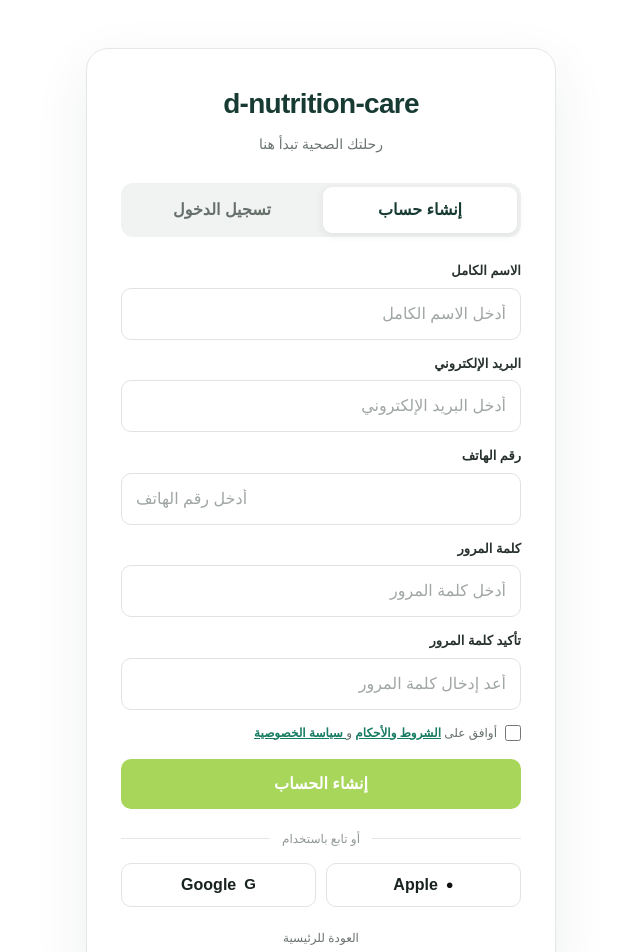
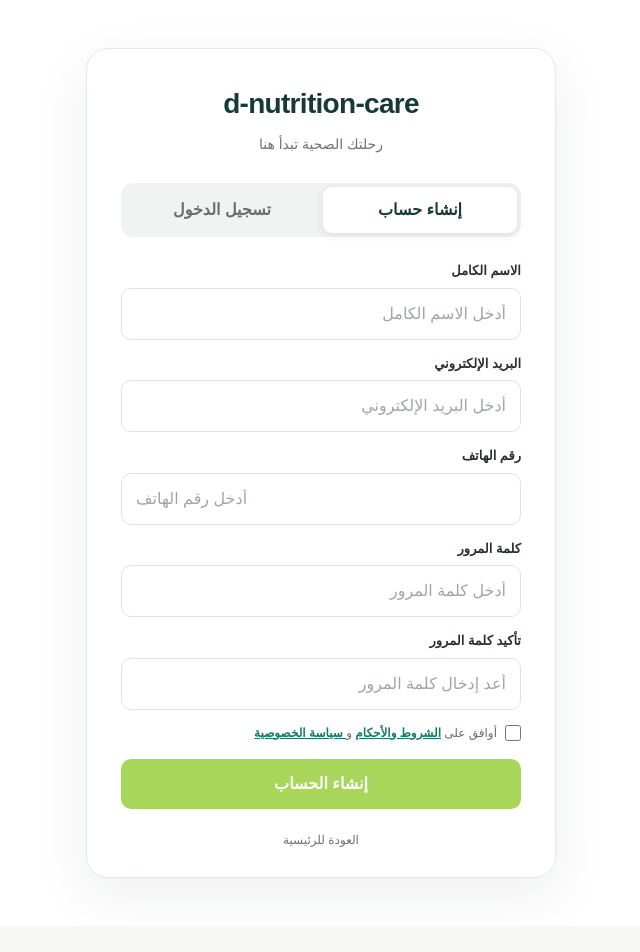
Before and after one commit to khaled19961/-D-Nutrition-Care, a Next.js app: page /auth/register in a window 1280 px wide. Shown: the top 952 px of the page, without its empty margins (319-959 px from the left). After the commit the page ends 926 px from the top, so only its background shows below. Built offline with nearby package versions, Linux system fonts and the light colour scheme; no server answers.

Commit message:
fix: hide unconfigured social auth providers

```diff
--- a/components/auth-login-form.tsx
+++ b/components/auth-login-form.tsx
@@ -181,23 +181,6 @@ export default function AuthLoginForm() {
     }
   }
 
-  async function oauth(provider: "google" | "apple") {
-    setPending(true);
-    setError("");
-    try {
-      const redirectUrl = new URL("/auth/callback", window.location.origin);
-      redirectUrl.searchParams.set("next", next);
-      const result = await supabase.auth.signInWithOAuth({
-        provider,
-        options: { redirectTo: redirectUrl.toString() }
-      });
-      if (result.error) setError(authErrorMessage(result.error));
-    } catch (err) {
-      setError(err instanceof Error ? err.message : "تعذر بدء تسجيل الدخول بالحساب الخارجي.");
-    } finally {
-      setPending(false);
-    }
-  }
 
   return (
     <main className="auth-page" dir="rtl">
@@ -231,11 +214,6 @@ export default function AuthLoginForm() {
               <button type="button" onClick={resendConfirmation} disabled={pending}>إعادة إرسال تأكيد البريد</button>
             </div>
 
-            <div className="auth-divider"><span>أو تابع باستخدام</span></div>
-            <div className="auth-socials">
-              <button type="button" onClick={() => oauth("apple")} disabled={pending}><span className="auth-apple">●</span> Apple</button>
-              <button type="button" onClick={() => oauth("google")} disabled={pending}><span className="auth-google">G</span> Google</button>
-            </div>
           </form>
         ) : (
           <form onSubmit={register} className="auth-form">
@@ -248,11 +226,6 @@ export default function AuthLoginForm() {
             {error && <p className="auth-error" role="alert">{error}</p>}
             {message && <p className="auth-success" role="status">{message}</p>}
             <button className="auth-primary" disabled={pending}>{pending ? "جارٍ إنشاء الحساب..." : "إنشاء الحساب"}</button>
-            <div className="auth-divider"><span>أو تابع باستخدام</span></div>
-            <div className="auth-socials">
-              <button type="button" onClick={() => oauth("apple")} disabled={pending}><span className="auth-apple">●</span> Apple</button>
-              <button type="button" onClick={() => oauth("google")} disabled={pending}><span className="auth-google">G</span> Google</button>
-            </div>
           </form>
         )}
 
```
